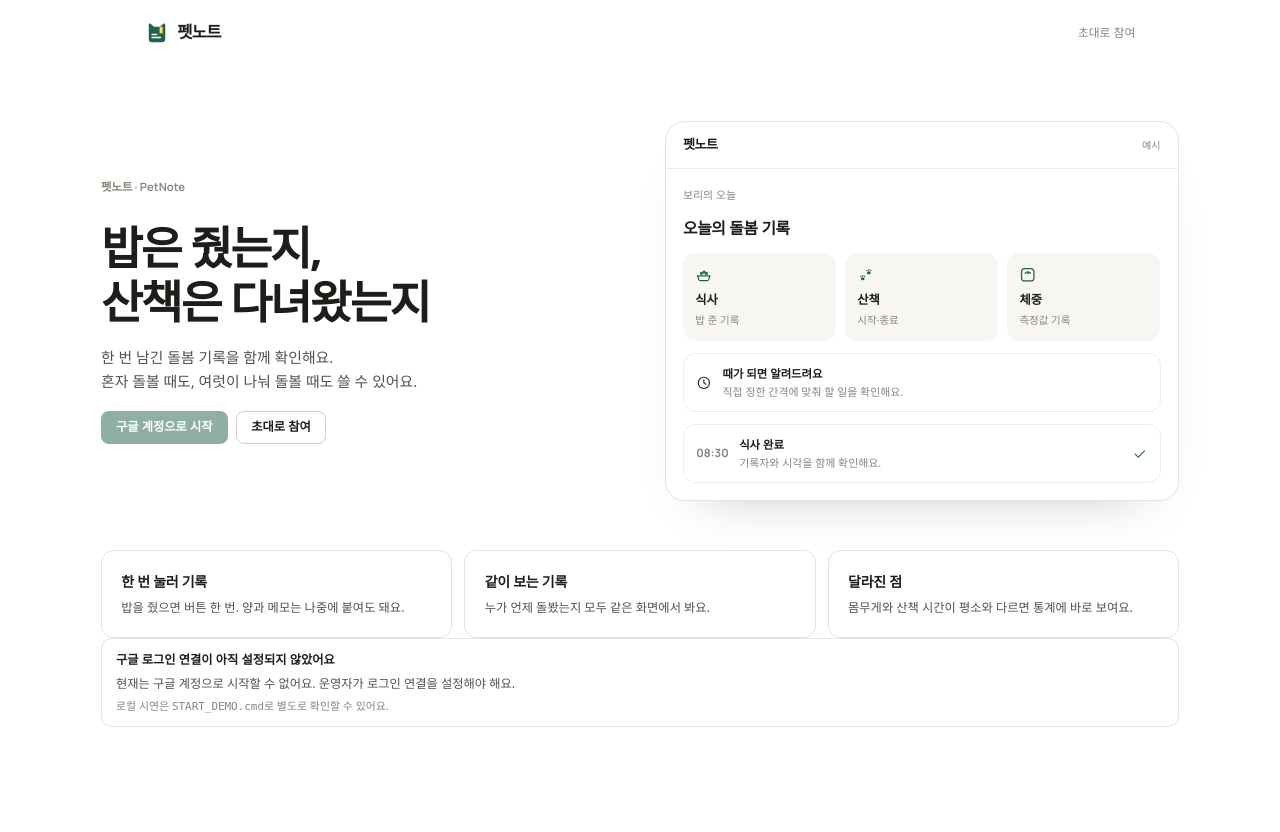
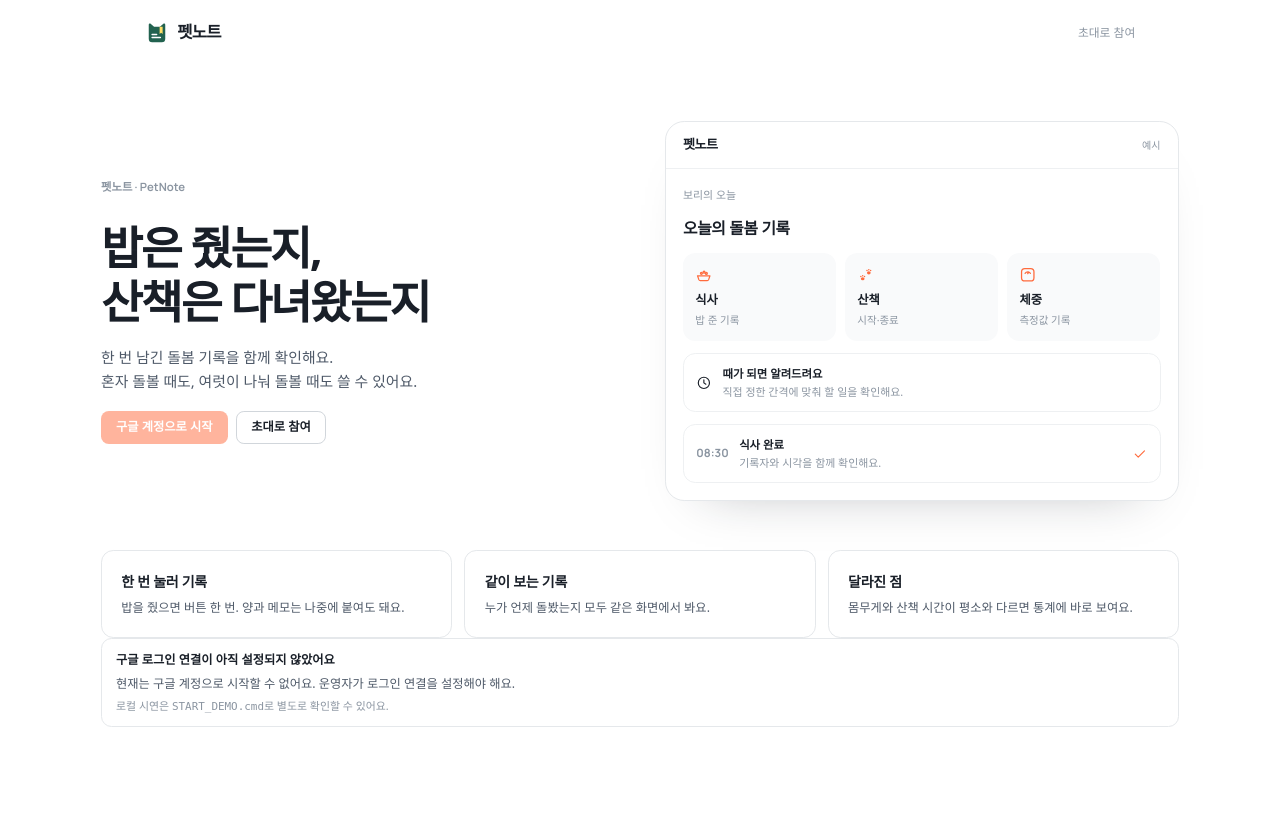
Before and after one commit to tssvip21/software-engineering-blog, a Django app: page / in a window 1280 px wide. Run offline with Django 5.2, Linux system fonts and the light colour scheme; some web fonts are replaced.

Commit message:
색 조합을 흰색과 회색, 코랄 강조 하나로 바꾸고 하루 막대는 회색으로
Co-Authored-By: Claude Opus 5.5 <noreply@anthropic.com>

```diff
--- a/static/care/petnote.css
+++ b/static/care/petnote.css
@@ -5,30 +5,30 @@
 @font-face{font-family:"Pretendard";src:url("fonts/PretendardVariable.woff2") format("woff2");font-weight:100 900;font-style:normal;font-display:swap}
 @font-face{font-family:"Manrope";src:url("fonts/ManropeLatin.woff2") format("woff2");font-weight:400 800;font-style:normal;font-display:swap}
 
-/* 색: 따뜻한 미색 바탕, 갈색이 도는 먹색 글자, 로고 초록(#22624F)을 버튼과 선택 표시에 쓴다. 로고 노랑은 글자 선택 바탕에만. */
+/* 색: 흰 바탕과 회색 칸, 푸른 기가 도는 먹색 글자. 강조색은 코랄 하나만 버튼과 선택 표시에 쓰고, 분류 아이콘은 무채색으로 맞춘다. */
 :root{
-  --page:#FAF8F4; --side:#FFFFFF; --surface:#FFFFFF; --fill:#F1EEE8; --fill-2:#F8F6F2;
-  --line:#E8E3DA; --line-soft:#F0ECE5; --line-strong:#D4CEC3;
-  --ink:#1F1D1A; --ink-2:#55504A; --ink-3:#8A847B; --ink-4:#B8B2A8;
-  --primary:#22624F; --primary-hover:#1A4E3F; --on-primary:#FFFFFF;
-  --select:#E3F0E9; --select-ink:#1A4E3F; --select-icon:#22624F;
-  --quick-bg:#E3F0E9; --quick-fg:#1A4E3F; --quick-hover:#D3E7DC;
-  --highlight:#FFF1B8;
-  --banner-bg:#22624F; --banner-ink:#CFE3D9; --banner-strong:#FFFFFF; --banner-line:#22624F;
-  --nutrition:#D2692E; --nutrition-soft:#FBEEE4;
-  --activity:#3F6FC6; --activity-soft:#EAF0FB;
-  --wellbeing:#8459C4; --wellbeing-soft:#F1ECFA;
-  --living:#1C8A73; --living-soft:#E2F2EC;
-  --danger:#C23A45; --danger-soft:#FCECEC; --warn:#94600A; --warn-soft:#FFF3DA;
-  --toast:#1F1D1A; --toast-link:#9FDCC0; --toast-muted:#CFC9BF;
-  --scrim:rgba(24,20,15,.42); --ring:rgba(34,98,79,.22);
+  --page:#FFFFFF; --side:#F9FAFB; --surface:#FFFFFF; --fill:#F2F4F6; --fill-2:#F9FAFB;
+  --line:#E5E8EB; --line-soft:#EEF0F2; --line-strong:#D1D6DB;
+  --ink:#191F28; --ink-2:#4E5968; --ink-3:#8B95A1; --ink-4:#B0B8C1;
+  --primary:#FF6B3D; --primary-hover:#F2552A; --on-primary:#FFFFFF;
+  --select:#FFEDE5; --select-ink:#C2431A; --select-icon:#FF6B3D;
+  --quick-bg:#FFEDE5; --quick-fg:#C2431A; --quick-hover:#FFE0D3;
+  --highlight:#FFEDE5;
+  --banner-bg:#F2F4F6; --banner-ink:#6B7684; --banner-strong:#191F28; --banner-line:#E5E8EB;
+  --nutrition:#6B7684; --nutrition-soft:#F2F4F6;
+  --activity:#6B7684; --activity-soft:#F2F4F6;
+  --wellbeing:#6B7684; --wellbeing-soft:#F2F4F6;
+  --living:#6B7684; --living-soft:#F2F4F6;
+  --danger:#E0384B; --danger-soft:#FDECEE; --warn:#9A5B00; --warn-soft:#FFF3DA;
+  --toast:#191F28; --toast-link:#FFB59C; --toast-muted:#B0B8C1;
+  --scrim:rgba(25,31,40,.42); --ring:rgba(255,107,61,.22);
   --page-glass:rgba(255,255,255,.88);
   --logo-plate:transparent;
   --sans:"Pretendard","Apple SD Gothic Neo","Malgun Gothic",system-ui,sans-serif;
   --num:"Manrope","Pretendard",system-ui,sans-serif;
   --r-control:0.5625rem; --r-panel:0.875rem; --r-dialog:1.125rem;
   --topbar-h:3.5rem; --sidebar-w:248px; --sticky-top:1.75rem;
-  --shadow-pop:0 1.5rem 3.75rem -24px rgba(24,20,15,.32),0 0 0 1px rgba(24,20,15,.06);
+  --shadow-pop:0 1.5rem 3.75rem -24px rgba(25,31,40,.32),0 0 0 1px rgba(25,31,40,.06);
   color-scheme:light;
 }
 /* ── 기본 ─────────────────────────────────────────── */
@@ -470,7 +470,7 @@ body.public-shell{background:var(--page)}
 .landing-description{font-size:1.0625rem;color:var(--ink-2)}
 .landing-actions{display:flex;flex-wrap:wrap;gap:0.625rem}
 .landing-actions form{margin:0}
-.service-preview{border:1px solid var(--line);border-radius:1.375rem;background:var(--surface);box-shadow:0 1.875rem 3.75rem -40px rgba(24,20,15,.35);overflow:hidden}
+.service-preview{border:1px solid var(--line);border-radius:1.375rem;background:var(--surface);box-shadow:0 1.875rem 3.75rem -40px rgba(25,31,40,.35);overflow:hidden}
 .service-preview>header{display:flex;align-items:center;justify-content:space-between;padding:0.875rem 1.25rem;border-bottom:1px solid var(--line-soft)}
 .service-preview .brand{font-size:0.9375rem}
 .sample-label{font-size:0.7188rem;color:var(--ink-3)}
@@ -877,7 +877,7 @@ body.public-shell{background:var(--page)}
 }
 
 /* ── 오늘: B 구성 (흰 바탕 · 굵은 선 구역 · 회색 타일 · 한 줄 기록) ── */
-:root{--page:#FFFFFF;--side:#F8F6F1;--tile:#F6F3EE;--tile-hover:#EFEBE3;--strip-todo:#F3D9C7}
+:root{--page:#FFFFFF;--side:#F9FAFB;--tile:#F2F4F6;--tile-hover:#EAEDF0;--strip-todo:#F3D9C7}
 .nav-list a[aria-current="page"]{position:relative;background:transparent;color:var(--ink);font-weight:800}
 .nav-list a[aria-current="page"]::before{content:"";position:absolute;left:0;top:0.5625rem;bottom:0.5625rem;width:0.1875rem;border-radius:2px;background:var(--select-icon)}
 .nav-list a:hover{background:transparent}
@@ -972,7 +972,7 @@ body.public-shell{background:var(--page)}
 
 /* 오늘 막대: 이어진 막대 위에 실제 시각 위치로 점을 찍는다(15분 단위 72칸) */
 .day-bar{position:relative;height:.875rem;border-radius:99px;background:var(--fill)}
-.day-bar-fill{position:absolute;left:0;top:0;bottom:0;border-radius:99px;background:var(--select)}
+.day-bar-fill{position:absolute;left:0;top:0;bottom:0;border-radius:99px;background:var(--line)}
 .day-mark{position:absolute;top:-.1875rem;width:1.25rem;height:1.25rem;margin-left:-.625rem;border-radius:50%;box-sizing:border-box;border:2px solid var(--surface)}
 .day-mark.is-record{background:var(--nutrition)}
 .day-mark.is-done{background:var(--select-icon)}
```
